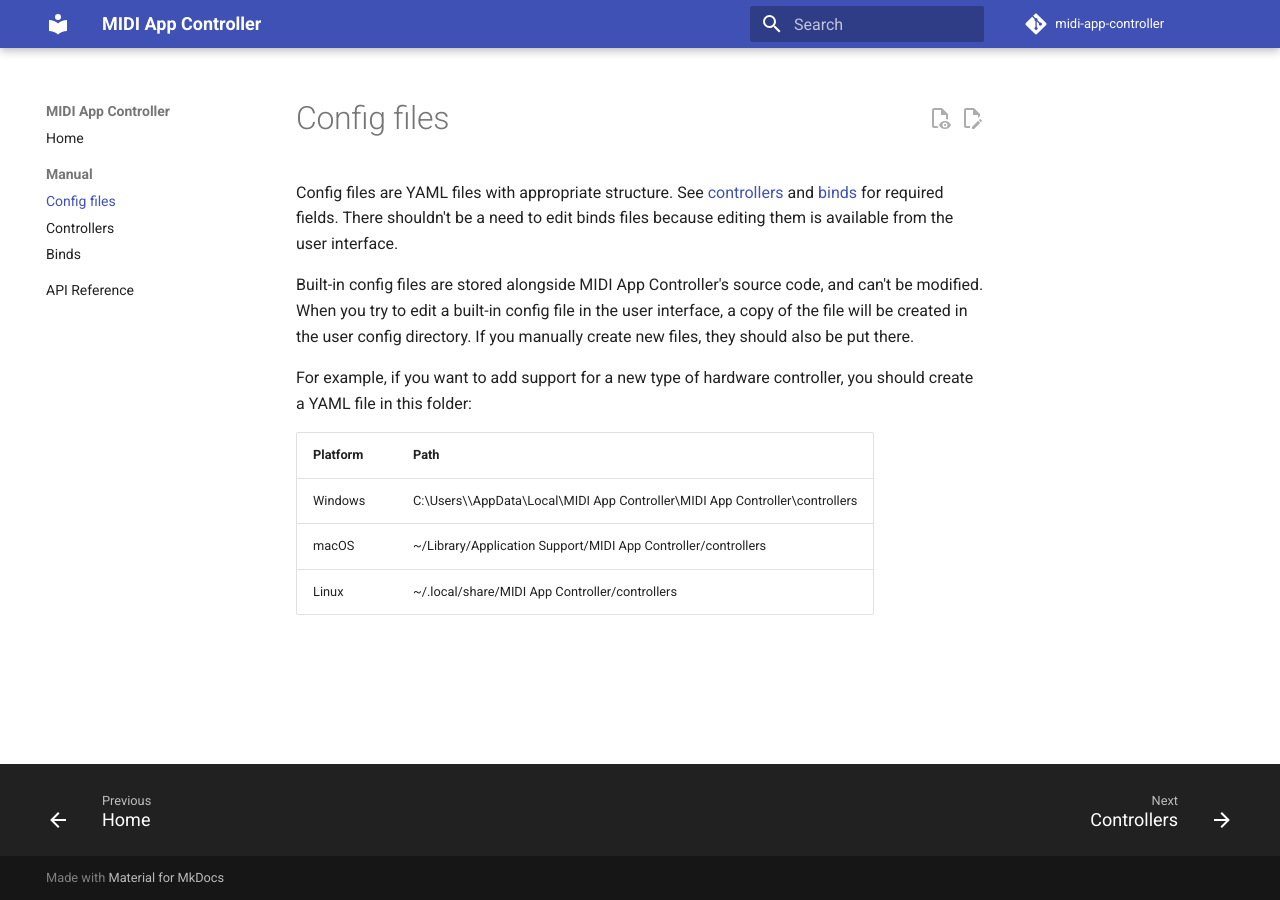
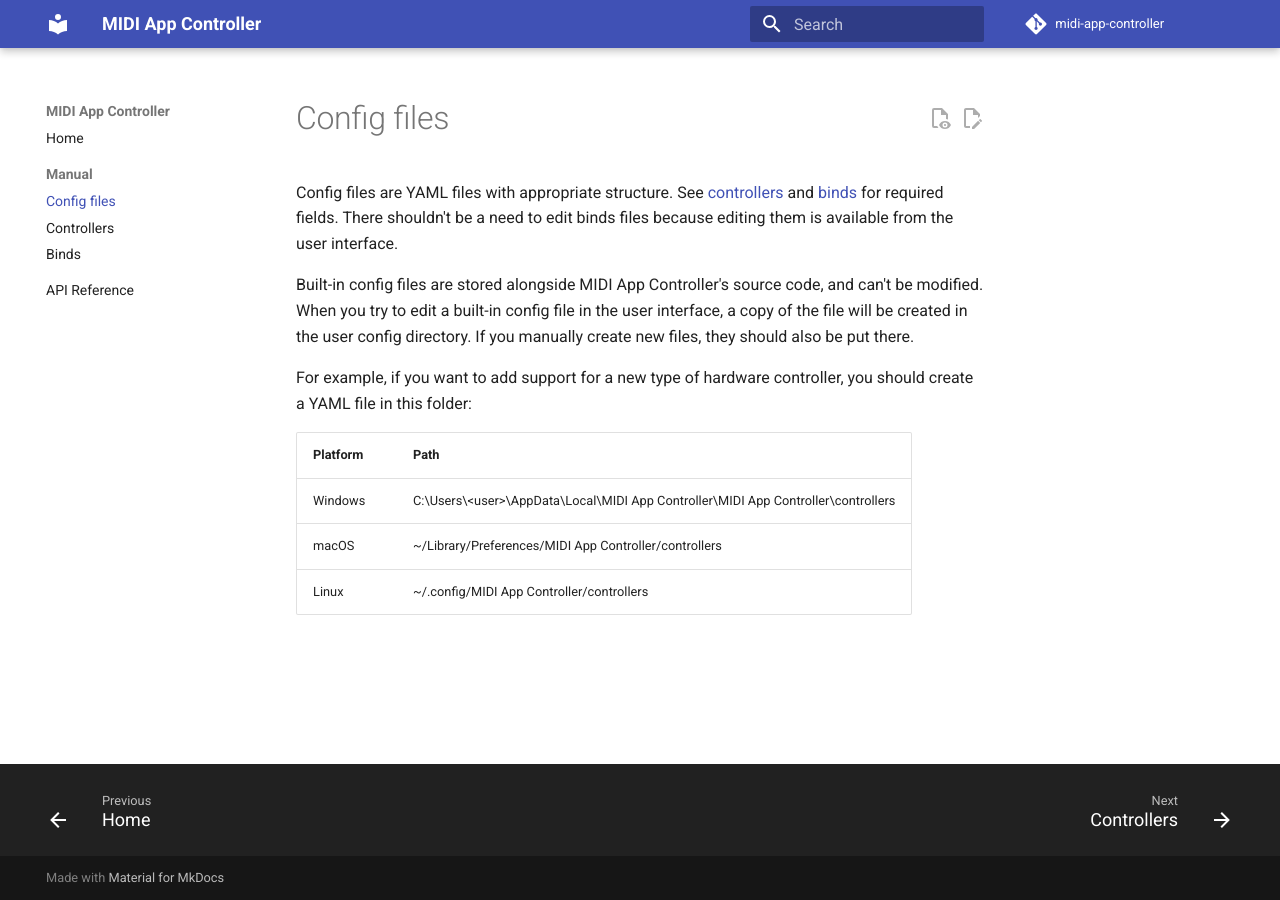
Before and after one commit to napari/midi-app-controller, an MkDocs documentation site: the page built from docs/config_files.md, in a window 1280 px wide. Built offline with MkDocs 1.6.1 and Material for MkDocs 9.7.7, drawn with Linux system fonts in a browser that asks for light colours; comment, search, counter and statistics services are not loaded.

Commit message:
Fix config files paths

```diff
--- a/docs/config_files.md
+++ b/docs/config_files.md
@@ -7,8 +7,8 @@
 
 For example, if you want to add support for a new type of hardware controller, you should create a YAML file in this folder:
 
-| Platform | Path                                                                              |
-| -------- | --------------------------------------------------------------------------------- |
-| Windows  | C:\Users\<user>\AppData\Local\MIDI App Controller\MIDI App Controller\controllers |
-| macOS    | ~/Library/Application Support/MIDI App Controller/controllers                     |
-| Linux    | ~/.local/share/MIDI App Controller/controllers                                    |
+| Platform | Path                                                                                 |
+| -------- | ------------------------------------------------------------------------------------ |
+| Windows  | C:\Users\&lt;user>\AppData\Local\MIDI App Controller\MIDI App Controller\controllers |
+| macOS    | ~/Library/Preferences/MIDI App Controller/controllers                                |
+| Linux    | ~/.config/MIDI App Controller/controllers                                            |
```
